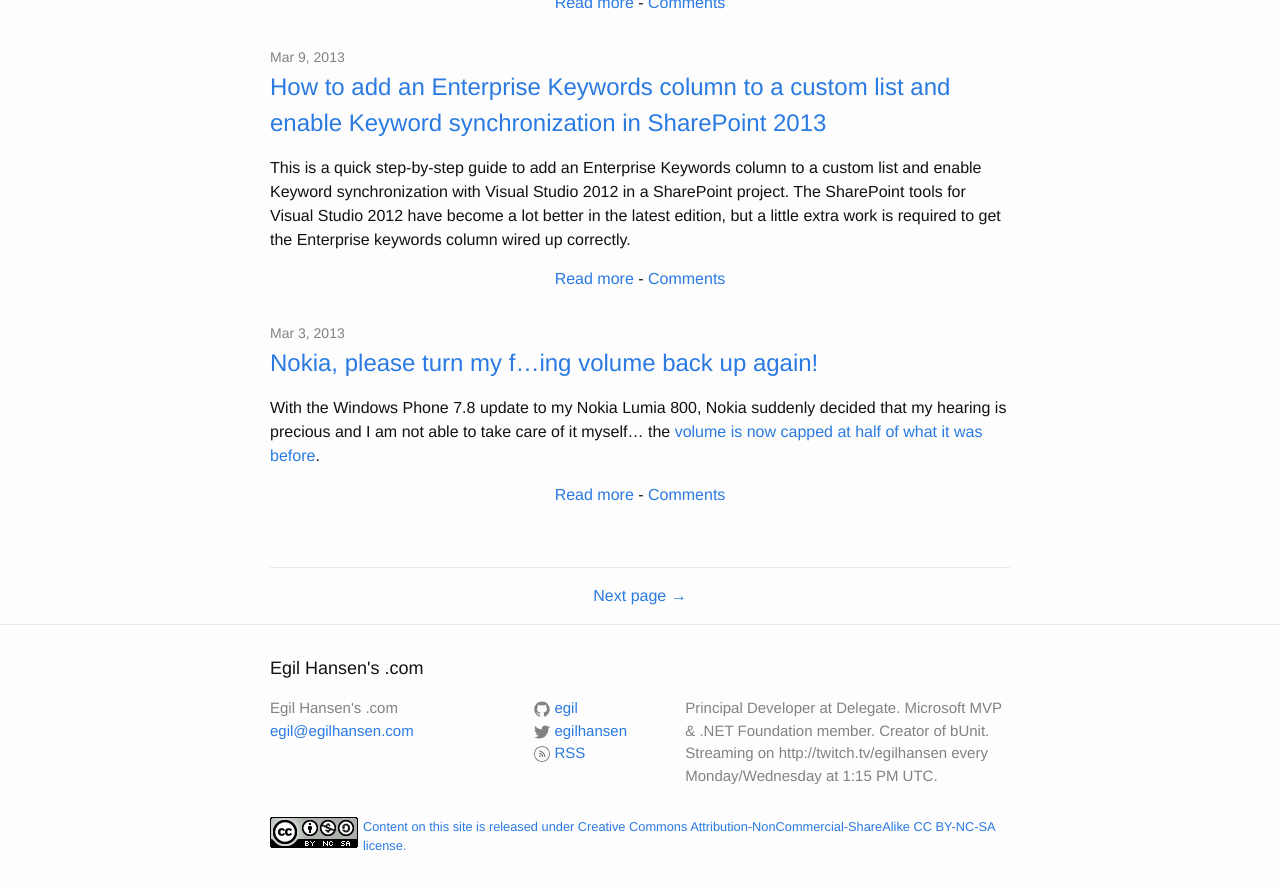
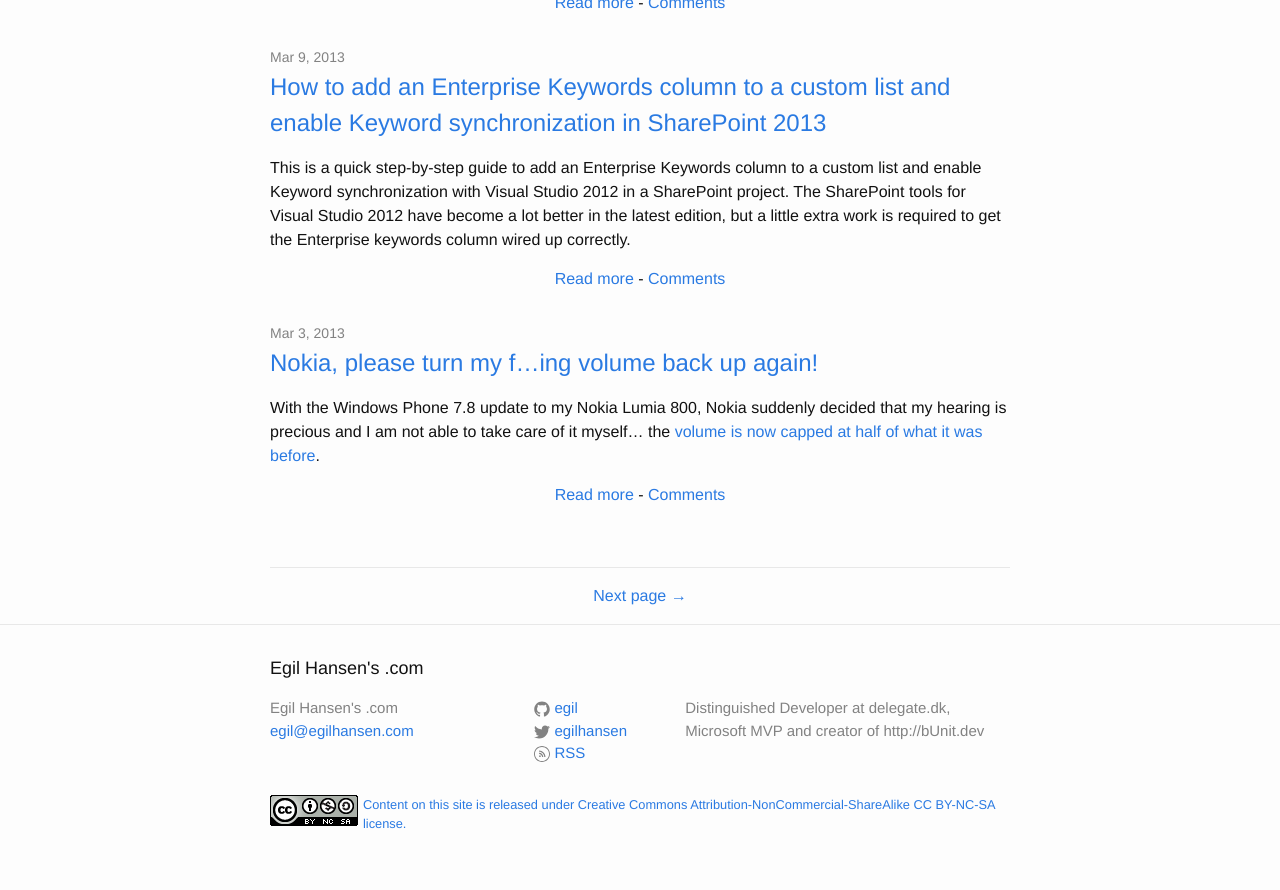
Before and after one commit to egil/egil.github.io, a Jekyll site: the page built from index.html, in a window 1280 px wide and 900 px high, scrolled down 2027 px. Shown: the top 890 px of the window. Built offline with Jekyll 4.4.1, drawn with Linux system fonts in a browser that asks for light colours; the list of posts is cut into pages by our own code; comment, search, counter and statistics services are not loaded.

Commit message:
Update _config.yml

```diff
--- a/_config.yml
+++ b/_config.yml
@@ -2,7 +2,7 @@
 title: Egil Hansen's .com
 email: egil@egilhansen.com
 description: >
-  Principal Developer at Delegate. Microsoft MVP & .NET Foundation member. Creator of bUnit. Streaming on http://twitch.tv/egilhansen every Monday/Wednesday at 1:15 PM UTC.
+  Distinguished Developer at delegate.dk, Microsoft MVP and creator of http://bUnit.dev
 
 baseurl: "" # the subpath of your site, e.g. /blog/
 url: "https://egilhansen.com" # the base hostname & protocol for your site
```
